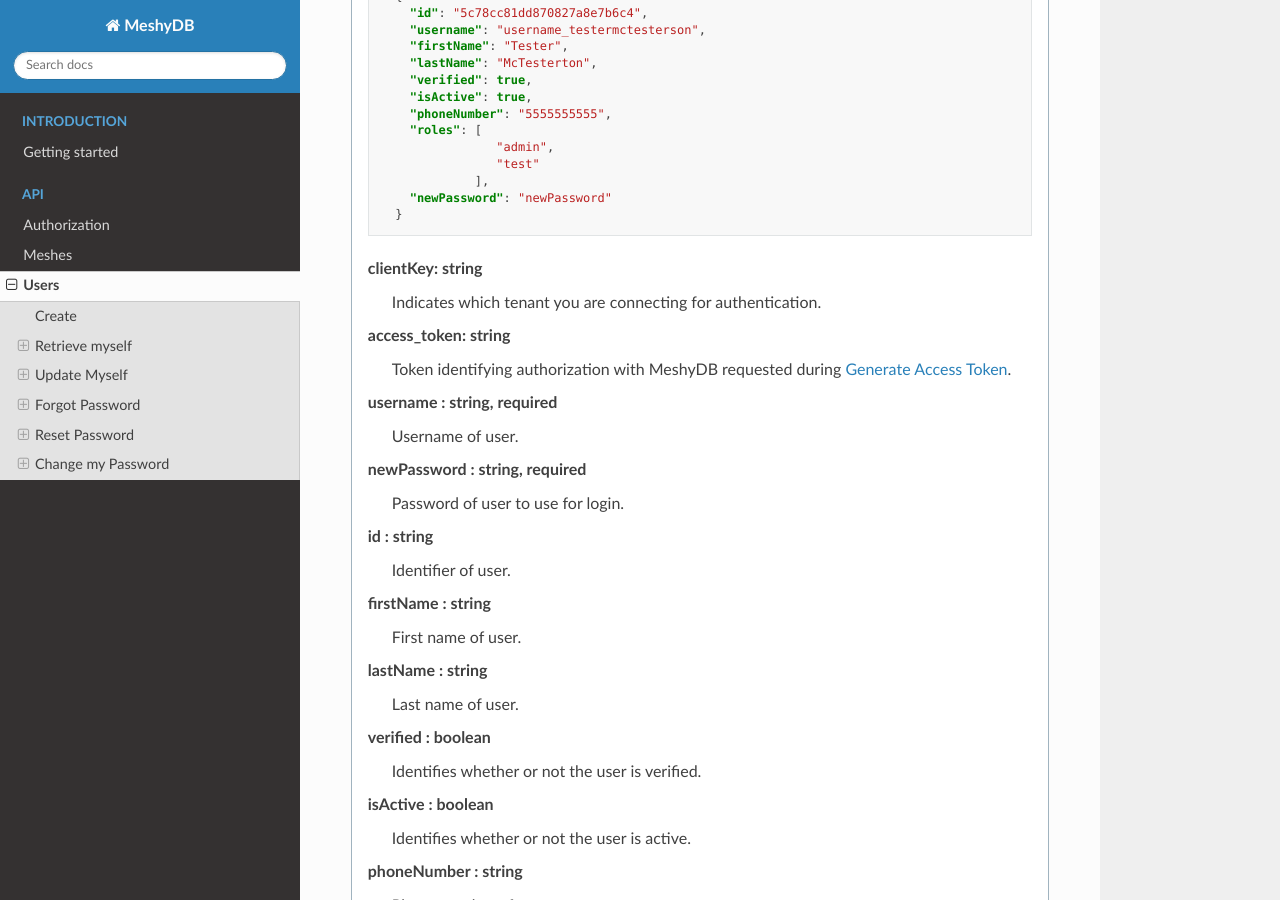
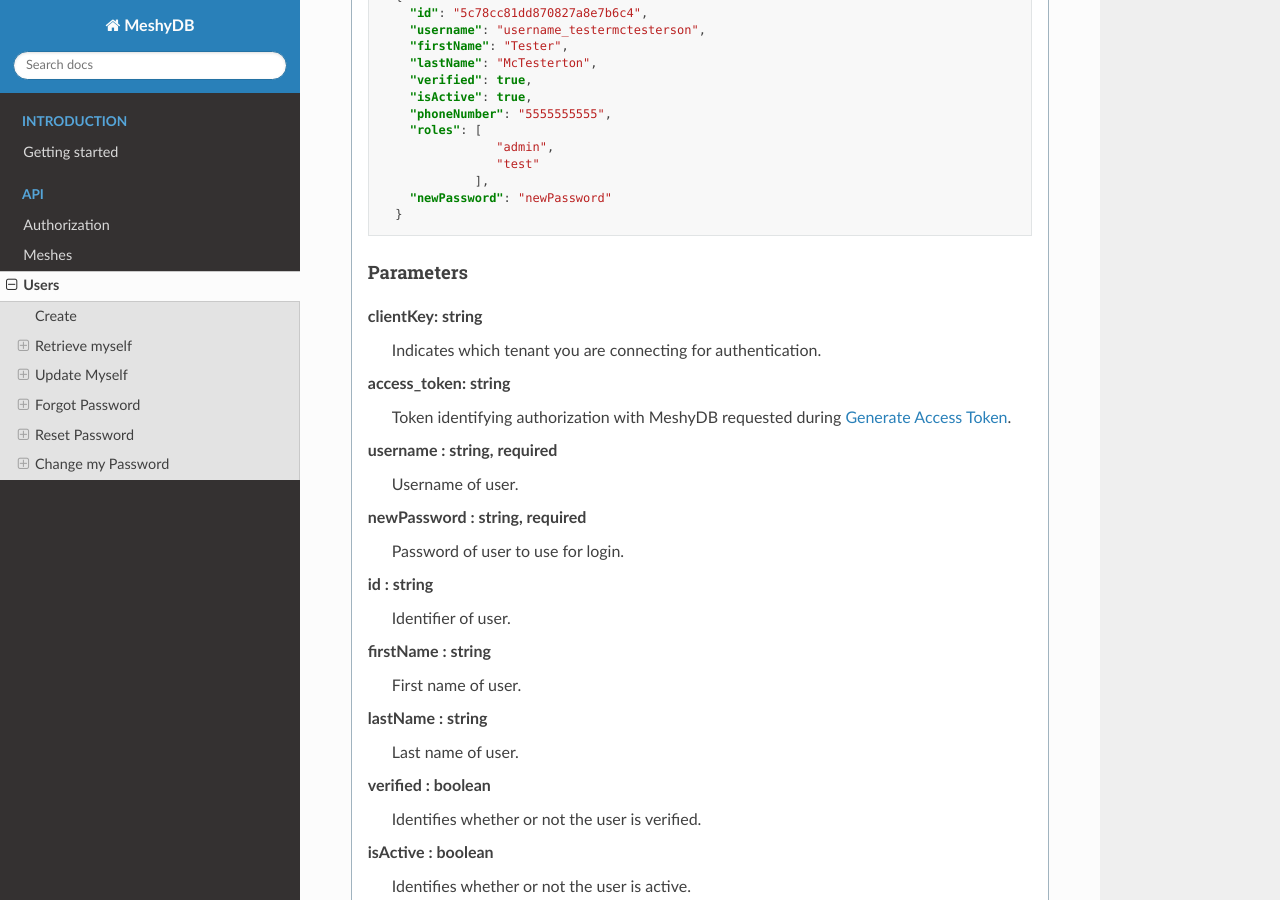
Before and after one commit to yetisoftworks/MeshyDB.SDK, a Sphinx documentation site: the page built from docs/api/users.rst, in a window 1280 px wide and 900 px high, scrolled down 526 px. Built offline with Sphinx 7.4.7 and the Read the Docs theme 2.0.0, drawn with Linux system fonts in a browser that asks for light colours.

Commit message:
Update users.rst

```diff
--- a/docs/api/users.rst
+++ b/docs/api/users.rst
@@ -5,6 +5,10 @@ Users
 The following endpoints are used to manage Users.
 
 They can help update user information or reset credentials.
+
+.. |parameters| raw:: html
+
+   <h4>Parameters</h4>
 
 ------
 Create
@@ -37,8 +41,7 @@ Creates a new user that can log into the system.
             "newPassword": "newPassword"
           }
 
-      .. raw:: html
-         <h4>Parameters</h4>
+      |parameters|
 
       clientKey: string
          Indicates which tenant you are connecting for authentication.
```
